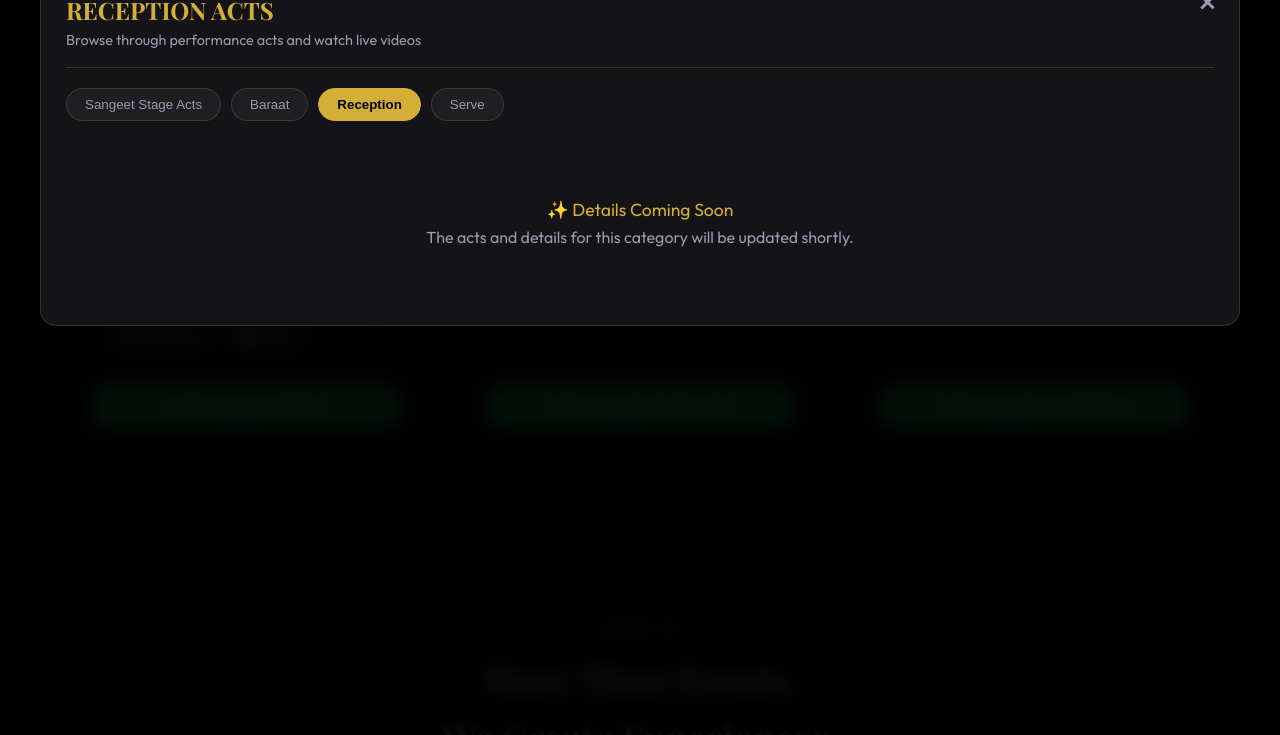
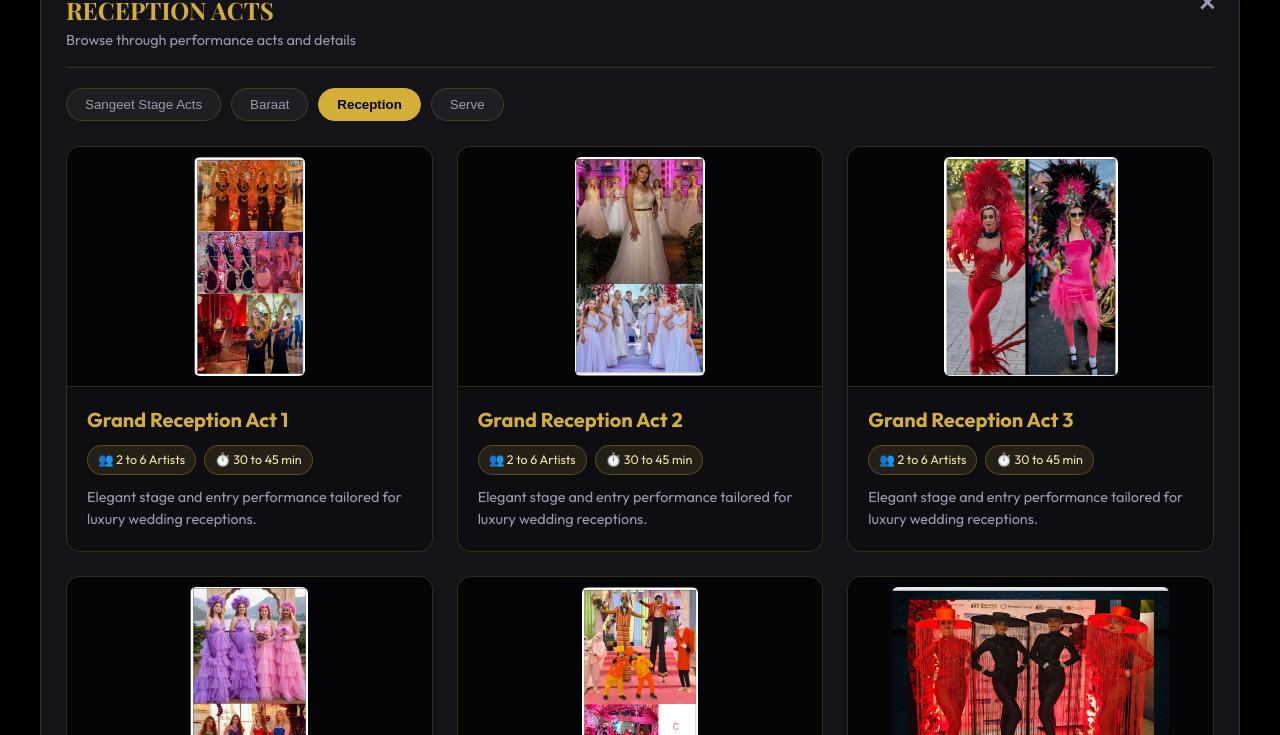
Before and after one commit to pro-networks2009/Pro-networks, a plain HTML site: page index.html in a window 1280 px wide. Both pictures are taken after a click on the button "🥂 Reception". Shown: the part 1084-1819 px from the top of the page. Drawn offline with nearby package versions, Linux system fonts and the light colour scheme; a web font is replaced by a local one.

Commit message:
Modify modal description and add reception acts
Updated the description in the modal title area and added multiple reception acts with details for luxury wedding receptions.

```diff
--- a/index.html
+++ b/index.html
@@ -776,7 +776,7 @@
 
       <div class="modal-title-area">
         <h2 id="modalCategoryTitle" style="color:var(--accent-gold); font-family:'Playfair Display', serif;">Sangeet Stage Acts</h2>
-        <p style="color:var(--text-muted); font-size:0.9rem;">Browse through performance acts and watch live videos</p>
+        <p style="color:var(--text-muted); font-size:0.9rem;">Browse through performance acts and details</p>
       </div>
 
       <div class="modal-tabs">
@@ -968,7 +968,92 @@
           instagram: "https://www.instagram.com/reel/DTkZEaDDJto/"
         }
       ],
-      reception: [],
+      reception: [
+        {
+          title: "Grand Reception Act 1",
+          artists: "2 to 6 Artists",
+          timing: "30 to 45 min",
+          desc: "Elegant stage and entry performance tailored for luxury wedding receptions.",
+          image: "Reception-1.jpg"
+        },
+        {
+          title: "Grand Reception Act 2",
+          artists: "2 to 6 Artists",
+          timing: "30 to 45 min",
+          desc: "Elegant stage and entry performance tailored for luxury wedding receptions.",
+          image: "Reception-2.jpg"
+        },
+        {
+          title: "Grand Reception Act 3",
+          artists: "2 to 6 Artists",
+          timing: "30 to 45 min",
+          desc: "Elegant stage and entry performance tailored for luxury wedding receptions.",
+          image: "Reception-3.jpg"
+        },
+        {
+          title: "Grand Reception Act 4",
+          artists: "2 to 6 Artists",
+          timing: "30 to 45 min",
+          desc: "Elegant stage and entry performance tailored for luxury wedding receptions.",
+          image: "Reception-4.jpg"
+        },
+        {
+          title: "Grand Reception Act 5",
+          artists: "2 to 6 Artists",
+          timing: "30 to 45 min",
+          desc: "Elegant stage and entry performance tailored for luxury wedding receptions.",
+          image: "Reception-5.jpg"
+        },
+        {
+          title: "Grand Reception Act 6",
+          artists: "2 to 6 Artists",
+          timing: "30 to 45 min",
+          desc: "Elegant stage and entry performance tailored for luxury wedding receptions.",
+          image: "Reception-6.jpg"
+        },
+        {
+          title: "Grand Reception Act 7",
+          artists: "2 to 6 Artists",
+          timing: "30 to 45 min",
+          desc: "Elegant stage and entry performance tailored for luxury wedding receptions.",
+          image: "Reception-7.jpg"
+        },
+        {
+          title: "Grand Reception Act 8",
+          artists: "2 to 6 Artists",
+          timing: "30 to 45 min",
+          desc: "Elegant stage and entry performance tailored for luxury wedding receptions.",
+          image: "Reception-8.jpg"
+        },
+        {
+          title: "Grand Reception Act 9",
+          artists: "2 to 6 Artists",
+          timing: "30 to 45 min",
+          desc: "Elegant stage and entry performance tailored for luxury wedding receptions.",
+          image: "Reception-9.jpg"
+        },
+        {
+          title: "Grand Reception Act 10",
+          artists: "2 to 6 Artists",
+          timing: "30 to 45 min",
+          desc: "Elegant stage and entry performance tailored for luxury wedding receptions.",
+          image: "Reception-10.jpg"
+        },
+        {
+          title: "Grand Reception Act 11",
+          artists: "2 to 6 Artists",
+          timing: "30 to 45 min",
+          desc: "Elegant stage and entry performance tailored for luxury wedding receptions.",
+          image: "Reception-11.jpg"
+        },
+        {
+          title: "Grand Reception Act 12",
+          artists: "2 to 6 Artists",
+          timing: "30 to 45 min",
+          desc: "Elegant stage and entry performance tailored for luxury wedding receptions.",
+          image: "Reception-12.jpg"
+        }
+      ],
       serve: [
         {
           title: "Arabic Hospitality Act",
```
